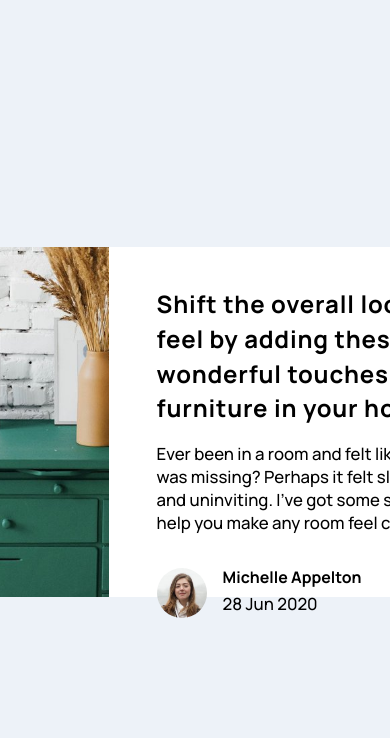
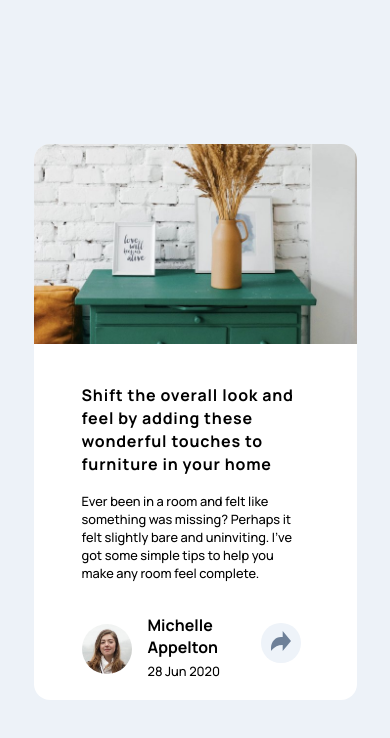
Before and after one commit to pettik/FrontendMentor--article-preview-component, a plain HTML site: page index.html in a window 390 px wide. Shown: the top 738 px of the page. Drawn offline with nearby package versions, Linux system fonts and the light colour scheme.

Commit message:
Update style.css

```diff
--- a/style.css
+++ b/style.css
@@ -205,3 +205,35 @@ bottom:-1.4rem;
 .attribution {
   display: none;
 }
+
+
+@media screen and (max-width: 768px){
+  .container{
+    max-width:323px;
+    height: fit-content;
+    flex-direction: column;
+  }
+
+  .article-image{
+    border-bottom-left-radius: 0;
+    border-top-right-radius: 1rem;
+    max-height:200px
+  }
+
+  .article-image img{
+    width:100%;
+    height: auto;
+  }
+
+.article-text{
+
+}
+
+  .article-text h1{
+    font-size:1rem;
+  }
+
+  .article-text p{
+    font-size:.8rem;
+  }
+}
```
